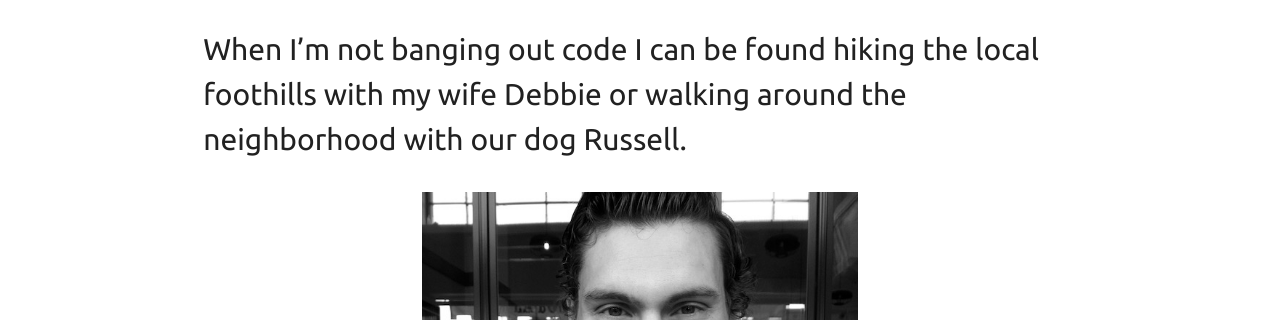
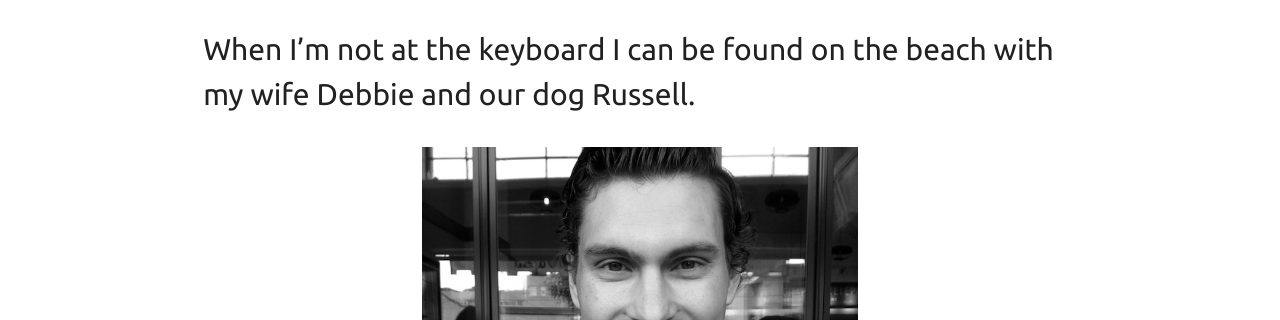
Before and after one commit to its-nate/portfolio-gatsby, a Gatsby site: page /about in a window 1280 px wide. Shown: the part 480-800 px from the top of the page. Built offline with nearby package versions, Linux system fonts and the light colour scheme; Gatsby itself is replaced by a stand-in of ours.

Commit message:
update about

```diff
--- a/src/pages/about.js
+++ b/src/pages/about.js
@@ -40,9 +40,7 @@ const About = () => {
               </Link>
             </p>
             <p className="page-body">
-              When I’m not banging out code I can be found hiking the local
-              foothills with my wife Debbie or walking around the
-              neighborhood with our dog Russell.
+              When I’m not at the keyboard I can be found on the beach with my wife Debbie and our dog Russell.
             </p>
             <Img
               fluid={data.placeholderImage.childImageSharp.fluid}
```
